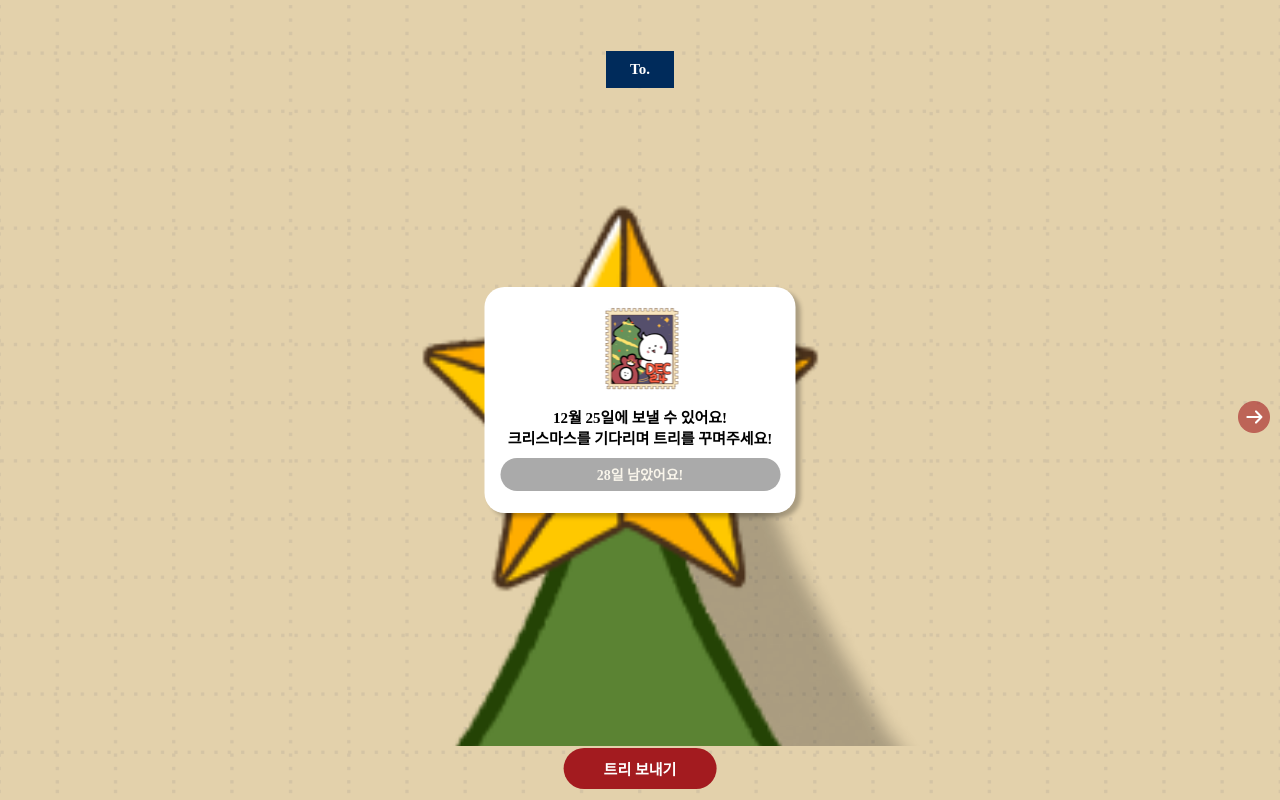
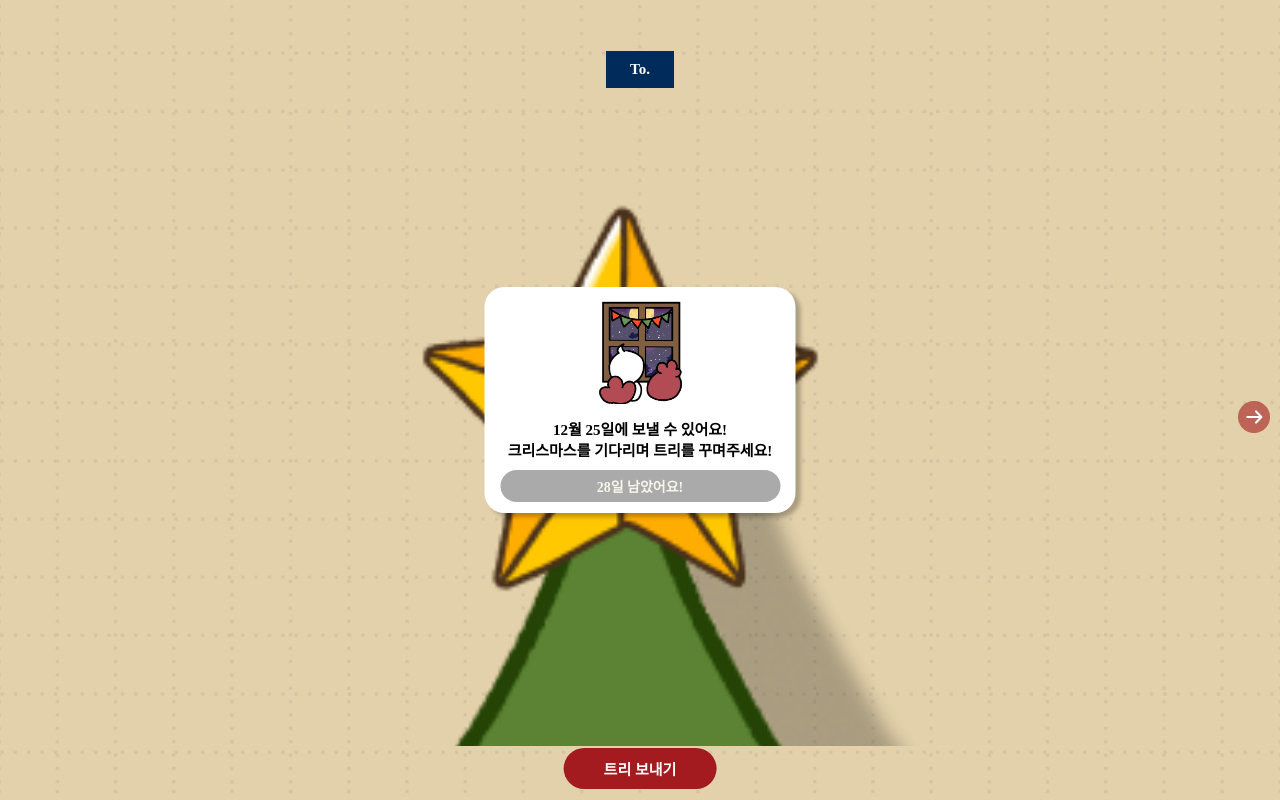
Before and after one commit to mogg22/Advent_calender, a React (Create React App) app in the folder frontend/: page /tree in a window 1280 px wide. Both pictures are taken after a click on the element "트리 보내기". Shown: the part 44-844 px from the top of the page. Built offline with nearby package versions, Linux system fonts and the light colour scheme; no server answers; a web font is replaced by a local one.

Commit message:
[1221]sendmodal 이미지 변경

```diff
--- a/frontend/src/components/Modal_send.js
+++ b/frontend/src/components/Modal_send.js
@@ -1,6 +1,7 @@
 import { useEffect, useRef, useState } from 'react';
 import '../styles/Send.css';
 import stamp from '../img/stamp.png';
+import window1 from '../img/window1.png';
 
 function Modal_send({ setModalOpen,  accessToken }) {
     const modalRef = useRef(null);
@@ -48,7 +49,7 @@ function Modal_send({ setModalOpen,  accessToken }) {
             const daysLeft = calculateDaysLeft();
             return (
                 <>
-                    <div className='stamp'><img src={stamp} alt="스탬프" /></div>
+                    <div className='stamp'><img src={window1} alt="스탬프" style={{width:"125px", marginTop:"5px", marginBottom:"10px",}}/></div>
                     <div className='send-modal-message'>
                         <p>12월 25일에 보낼 수 있어요!</p>
                         <p>크리스마스를 기다리며 트리를 꾸며주세요!</p>
```
Also changed, not shown: frontend/src/img/window1.png (added).
